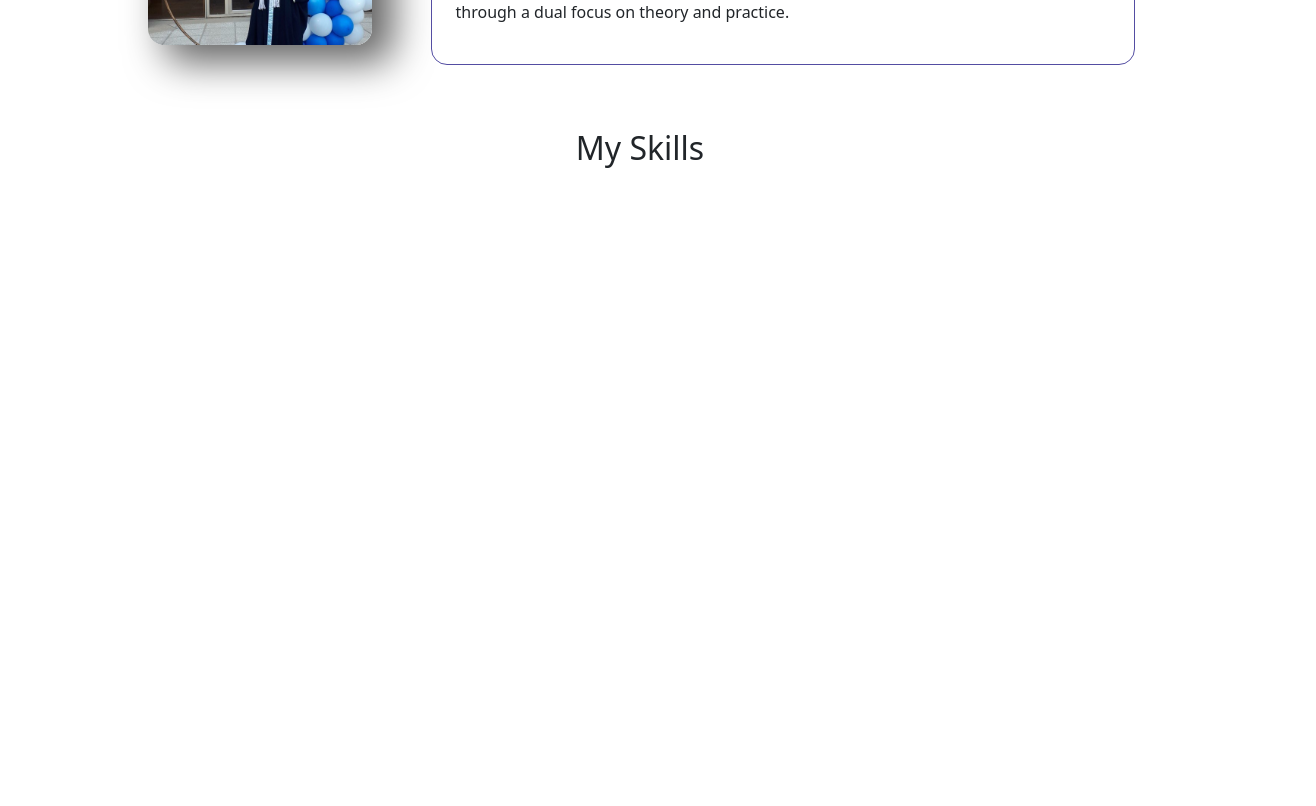
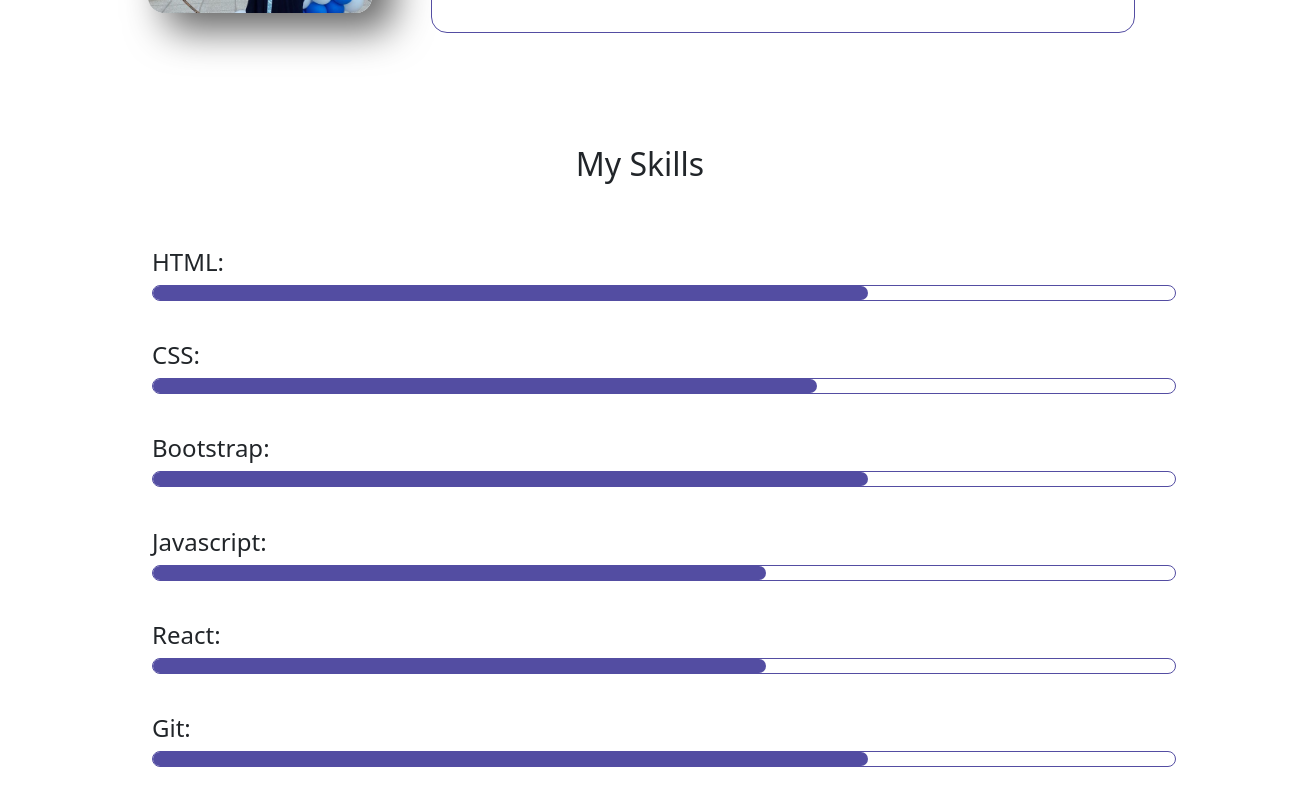
Before and after one commit to Niloufar97/react-portfolio, a React (Vite) app: page /about in a window 1280 px wide. Shown: the part 1720-2526 px from the top of the page, 1316 px wide, since content can reach past the window. Before the commit the page ends 1896 px from the top, so only its background shows below. Built offline with nearby package versions, Linux system fonts and the light colour scheme.

Commit message:
add skills

```diff
--- /dev/null
+++ b/src/components/skills/Skill.jsx
@@ -0,0 +1,15 @@
+import "./skill.css";
+function Skill({ tech, percentage }) {
+  return (
+    <div className="skills-container">
+      <h4>{tech}:</h4>
+      <div className="skill-bar">
+        <div className="skill-percentage" style={{ width: `${percentage}%` }}>
+
+        </div>
+      </div>
+    </div>
+  );
+}
+
+export default Skill;
--- /dev/null
+++ b/src/components/skills/skill.css
@@ -0,0 +1,26 @@
+
+.skills-container {
+  display: flex;
+  flex-direction: column;
+  justify-content: center;
+  align-items: center;
+  margin: 1.5rem;
+}
+
+.skills-container h4 {
+  width: 80%;
+  margin-bottom: 0.5rem;
+}
+
+.skill-bar {
+  width: 80%;
+  border: 1px groove #534da2;
+  border-radius: 1rem;
+  height: 1rem;
+}
+
+.skill-percentage {
+    height: 100%;
+  border-radius: 1rem;
+  background-color: #534da2;
+}
--- a/src/pages/about/About.jsx
+++ b/src/pages/about/About.jsx
@@ -5,6 +5,7 @@ import "./about.css";
 import { EducationsInfo } from "./EducationsInfo";
 import { motion } from "framer-motion";
 import { useInView } from "react-intersection-observer";
+import Skill from "../../components/skills/skill";
 
 const rowVariant = {
   initial: { y: -30, opacity: 0 },
@@ -61,7 +62,7 @@ function About() {
           </motion.div>
           {/* education----------------------------------------------------------------------------------------------- */}
         </section>
-        <div className="pageTitle my-5">
+        <div className="pageTitle ">
           <h2>My Education</h2>
         </div>
         <motion.section className="my-education">
@@ -108,12 +109,17 @@ function About() {
         {/* skills----------------------------------------------------------------------------------------------- */}
       <section>
         <Row className="pt-4">
-          <div className="pageTitle">
+          <div className="pageTitle mt-5">
             <h2>My Skills</h2>
           </div>
         </Row>
-        <Row>
-
+        <Row className="my-5 skills-row">
+          <Skill tech='HTML' percentage={70}></Skill>
+          <Skill tech='CSS' percentage={65}></Skill>
+          <Skill tech='Bootstrap' percentage={70}></Skill>
+          <Skill tech='Javascript' percentage={60}></Skill>
+          <Skill tech='React' percentage={60}></Skill>
+          <Skill tech='Git' percentage={70}></Skill>
         </Row>
       </section>
     </div>
--- a/src/pages/about/about.css
+++ b/src/pages/about/about.css
@@ -39,3 +39,6 @@
 .education-text p {
     text-align: justify;
 }
+.skills-row{
+    min-height: 70vh;
+}
```
